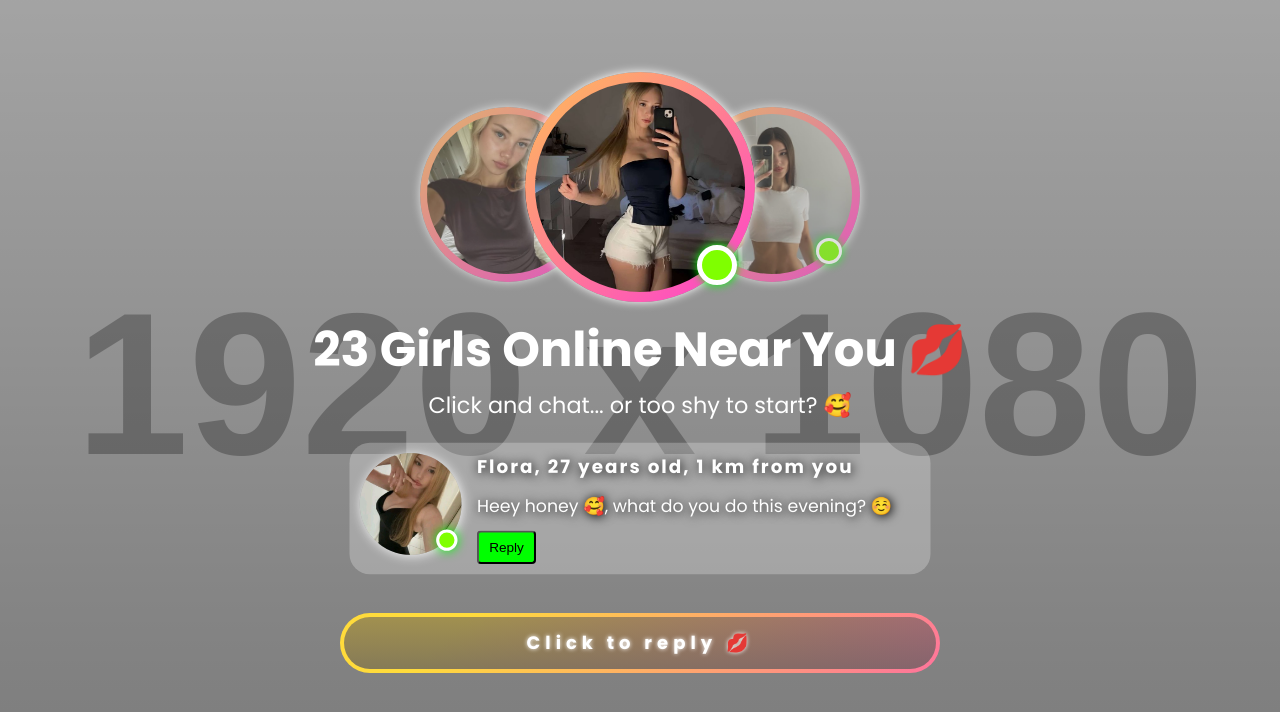
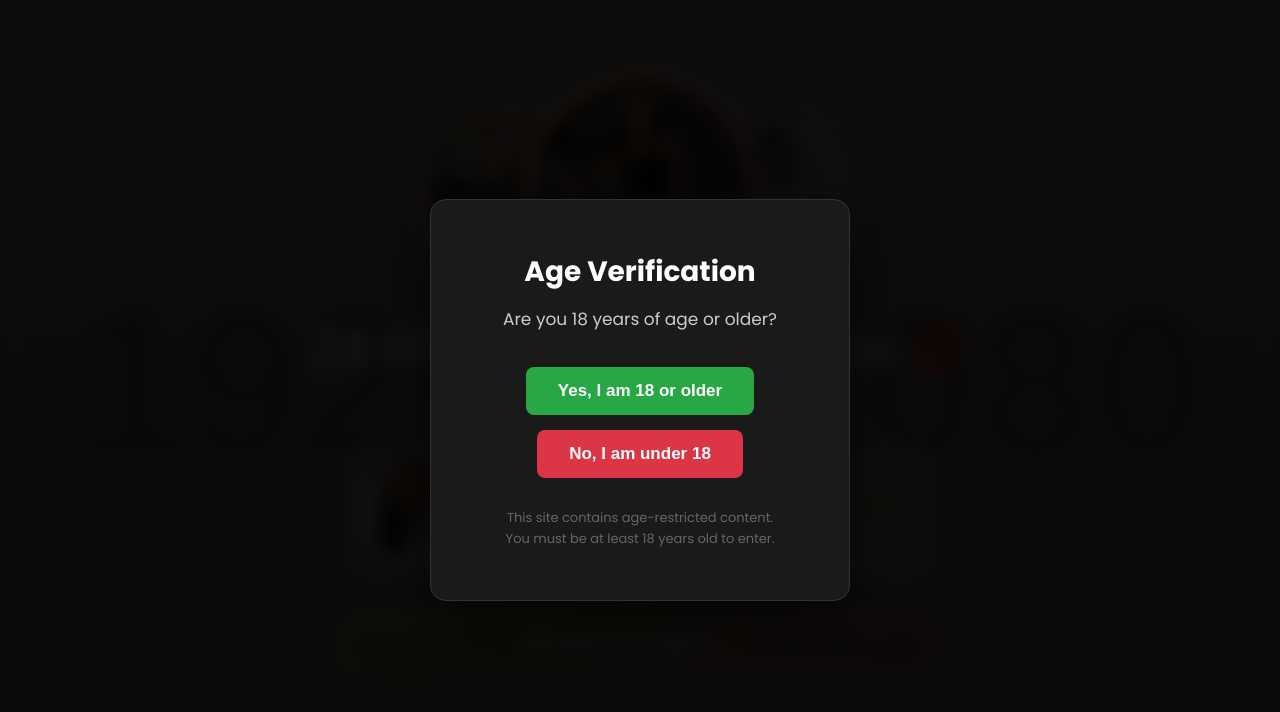
Before and after one commit to hiwiw/duxycoss, a plain HTML site: page index.html in a window 1280 px wide. Drawn offline with Linux system fonts and the light colour scheme; placeholder pictures from the web are drawn by us.

Commit message:
Update index.html

```diff
--- a/index.html
+++ b/index.html
@@ -539,6 +539,87 @@
         }
 
 
+        #age-gate {
+        position: fixed;
+        top: 0;
+        left: 0;
+        width: 100%;
+        height: 100%;
+        background: rgba(0, 0, 0, 0.92);
+        display: flex;
+        align-items: center;
+        justify-content: center;
+        z-index: 9999;
+        backdrop-filter: blur(8px);
+        }
+
+        .age-gate-content {
+        background: #1a1a1a;
+        padding: 50px 40px;
+        border-radius: 16px;
+        text-align: center;
+        max-width: 420px;
+        width: 90%;
+        box-shadow: 0 20px 60px rgba(0, 0, 0, 0.6);
+        border: 1px solid #333;
+        }
+
+        .age-gate-content h1 {
+        color: #fff;
+        font-size: 28px;
+        margin-bottom: 12px;
+        }
+
+        .age-gate-content p {
+        color: #ccc;
+        font-size: 17px;
+        line-height: 1.5;
+        margin-bottom: 35px;
+        }
+
+        .buttons {
+        display: flex;
+        gap: 15px;
+        justify-content: center;
+        flex-wrap: wrap;
+        }
+
+        button {
+        padding: 14px 32px;
+        font-size: 17px;
+        font-weight: 600;
+        border: none;
+        border-radius: 8px;
+        cursor: pointer;
+        transition: all 0.3s ease;
+        min-width: 160px;
+        }
+
+        .btn-yes {
+        background: #28a745;
+        color: white;
+        }
+
+        .btn-yes:hover {
+        background: #218838;
+        transform: translateY(-2px);
+        }
+
+        .btn-no {
+        background: #dc3545;
+        color: white;
+        }
+
+        .btn-no:hover {
+        background: #c82333;
+        transform: translateY(-2px);
+        }
+
+        .legal {
+        margin-top: 30px;
+        font-size: 13px;
+        color: #666;
+        }
 
     </style>
 </head>
@@ -662,7 +743,46 @@
         </div>
     </header>
 
-    <script>
+    <div id="age-gate">
+    <div class="age-gate-content">
+      <h1>Age Verification</h1>
+      <p>Are you 18 years of age or older?</p>
+
+      <div class="buttons">
+        <button class="btn-yes" onclick="enterSite()">Yes, I am 18 or older</button>
+        <button class="btn-no" onclick="leaveSite()">No, I am under 18</button>
+      </div>
+
+      <div class="legal">
+        This site contains age-restricted content.<br>
+        You must be at least 18 years old to enter.
+      </div>
+    </div>
+  </div>
+
+  <script>
+        function enterSite() {
+        // Сохраняем подтверждение в localStorage (чтобы не спрашивать каждый раз)
+            localStorage.setItem('ageVerified', 'true');
+
+            // Скрываем оверлей
+            document.getElementById('age-gate').style.display = 'none';
+
+            // Здесь можно добавить дополнительные действия (например, разблокировать видео и т.д.)
+        }
+
+        function leaveSite() {
+            // Можно перенаправить на другой сайт (например, Google)
+                window.location.href = "https://www.google.com";
+            }
+
+            // Проверка при загрузке страницы
+        window.onload = function() {
+            if (localStorage.getItem('ageVerified') === 'true') {
+                document.getElementById('age-gate').style.display = 'none';
+            }
+        };
+
         function nextStep(stepId) {
             document.getElementById('step-interest').classList.add('hidden');
             document.getElementById('step-gallery').classList.add('hidden');
```
